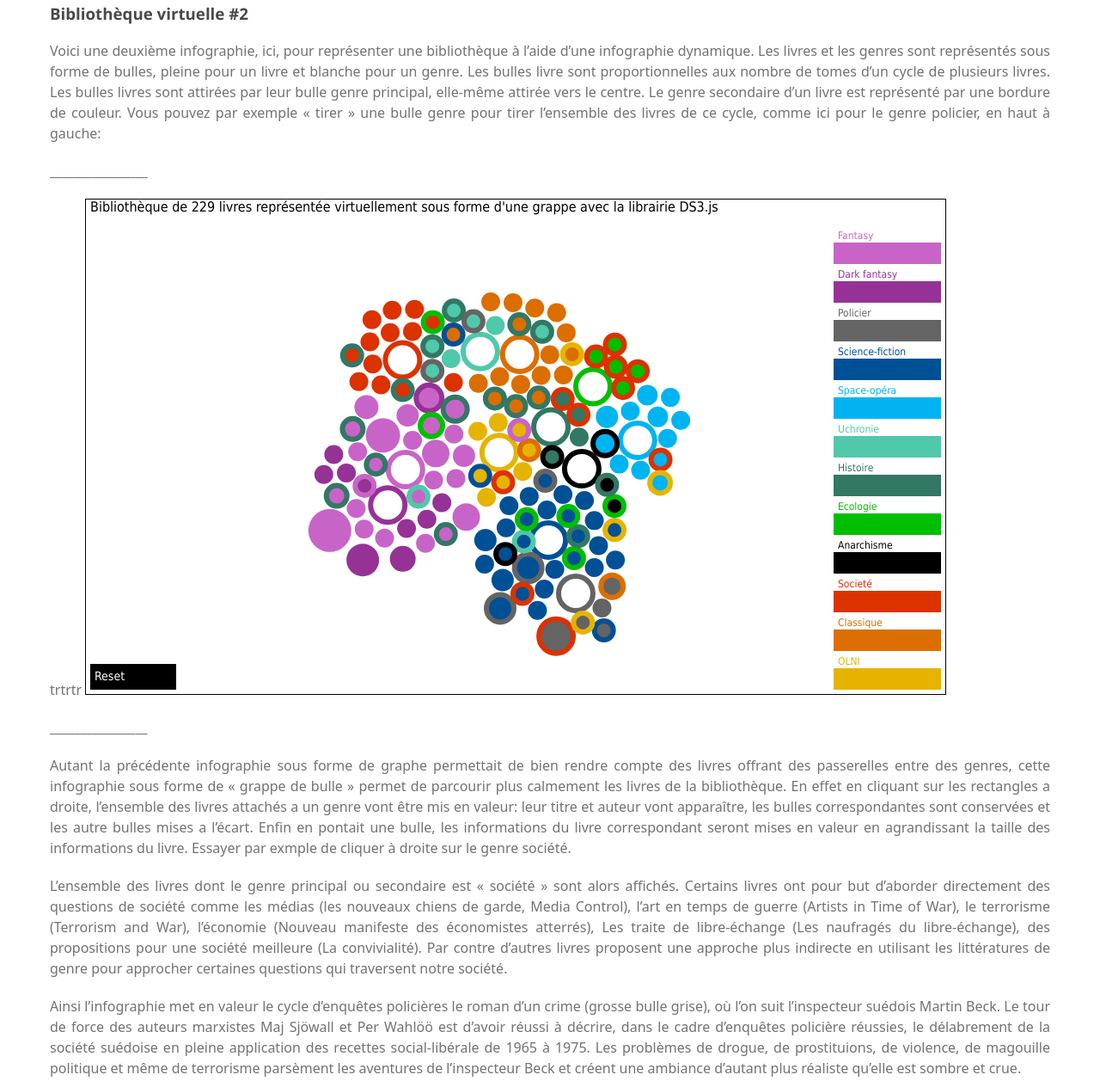
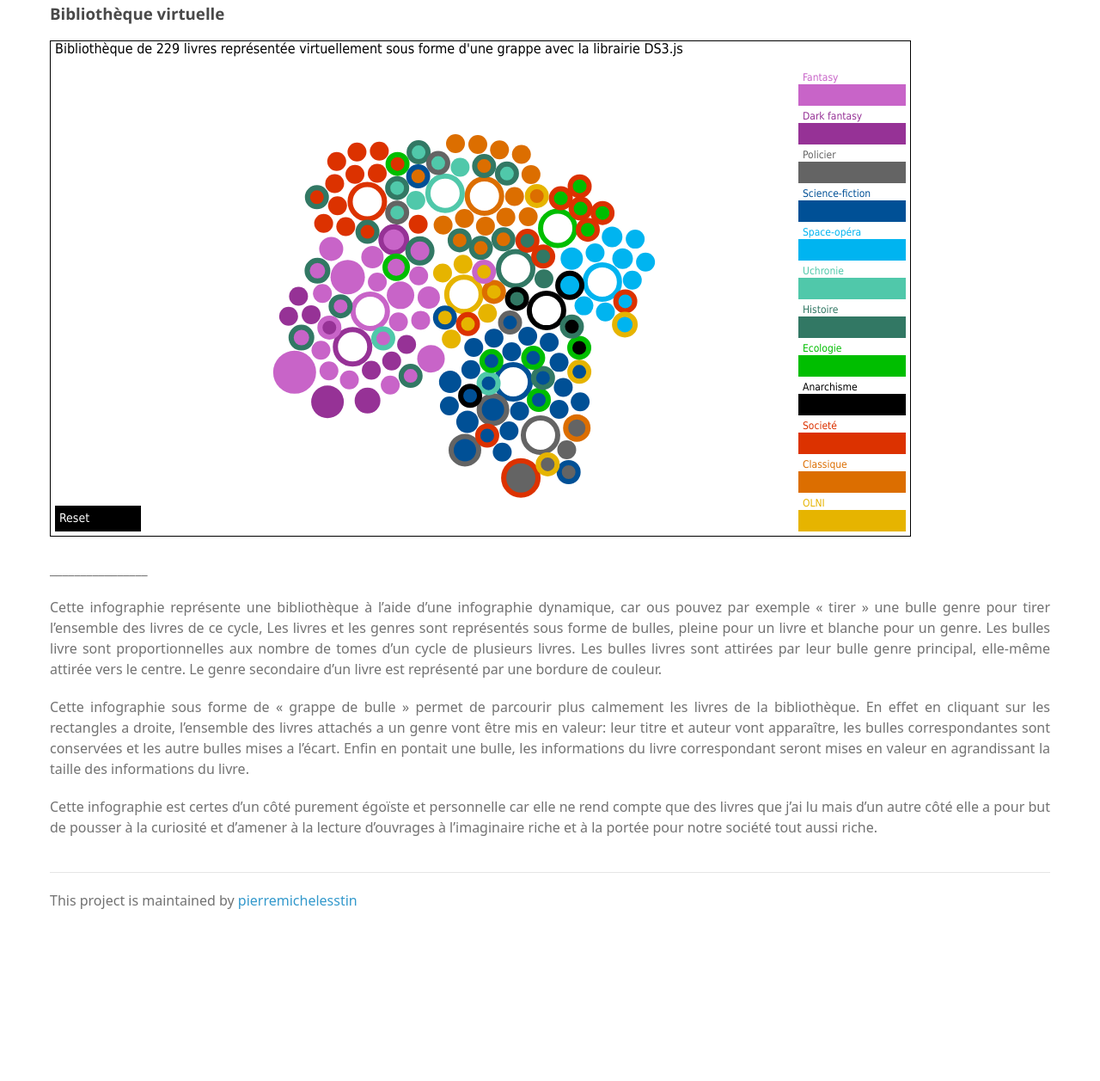
Before and after one commit to pierremichelesstin/site, a plain HTML site: page Bubbles.html in a window 1280 px wide. Shown: the part 401-1658 px from the top of the page at 86% size. After the commit the page ends 1538 px from the top, so only its background shows below. Drawn offline with nearby package versions, Linux system fonts and the light colour scheme; a web font is replaced by a local one.

Commit message:
Update Bubbles.html

```diff
--- a/Bubbles.html
+++ b/Bubbles.html
@@ -36,22 +36,9 @@
       <section>
         <h3>
 
-<a id="welcome-to-github-pages" class="anchor" href="#welcome-to-github-pages" aria-hidden="true"><span aria-hidden="true" class="octicon octicon-link"></span></a>Bibliothèque virtuelle #2</h3>
+<a id="welcome-to-github-pages" class="anchor" href="#welcome-to-github-pages" aria-hidden="true"><span aria-hidden="true" class="octicon octicon-link"></span></a>Bibliothèque virtuelle</h3>
 
 <p>
-Voici une deuxième infographie, ici, pour représenter une bibliothèque à l’aide d’une infographie dynamique.
-Les livres et les genres sont représentés sous forme de bulles, pleine pour un livre et blanche pour un genre.
-Les bulles livre sont proportionnelles aux nombre de tomes d’un cycle de plusieurs livres.
-Les bulles livres sont attirées par leur bulle genre principal, elle-même attirée vers le centre.
-Le genre secondaire d’un livre est représenté par une bordure de couleur. Vous pouvez par exemple « tirer »
-une bulle genre pour tirer l’ensemble des livres de ce cycle,
-comme ici pour le genre policier, en haut à gauche:
-</p>
-<p>
-________________
-</p>
-<p>
-trtrtr
 <graphe2></graphe2>
 <script type="text/javascript" src="javascripts/Bubbles_books_infography_v2.js"></script>
 </p>
@@ -59,39 +46,21 @@ trtrtr
 ________________
 </p>
 <p>
-Autant la précédente infographie sous forme de graphe permettait de bien rendre compte des livres
-offrant des passerelles entre des genres, cette infographie sous forme de « grappe de bulle » permet de
-parcourir plus calmement les livres de la bibliothèque. En effet en cliquant sur les rectangles a droite,
-l’ensemble des livres attachés a un genre vont être mis en valeur: leur titre et auteur vont apparaître,
-les bulles correspondantes sont conservées et les autre bulles mises a l’écart. Enfin en pontait une bulle,
-les informations du livre correspondant seront mises en valeur en agrandissant la taille des informations du livre.
-Essayer par exmple de cliquer à droite sur le genre société.
-</p>
-L’ensemble des livres dont le genre principal ou secondaire est « société » sont alors affichés.
-Certains livres ont pour but d’aborder directement des questions de société comme les médias
-(les nouveaux chiens de garde, Media Control), l’art en temps de guerre (Artists in Time of War),
-le terrorisme (Terrorism and War), l’économie (Nouveau manifeste des économistes atterrés),
-Les traite de libre-échange (Les naufragés du libre-échange), des propositions pour une société meilleure (La convivialité).
-Par contre d’autres livres proposent une approche plus indirecte en utilisant les littératures de genre pour
-approcher certaines questions qui traversent notre société.
+Cette infographie représente une bibliothèque à l’aide d’une infographie dynamique, car ous pouvez par exemple « tirer »
+une bulle genre pour tirer l’ensemble des livres de ce cycle,
+Les livres et les genres sont représentés sous forme de bulles, pleine pour un livre et blanche pour un genre.
+Les bulles livre sont proportionnelles aux nombre de tomes d’un cycle de plusieurs livres.
+Les bulles livres sont attirées par leur bulle genre principal, elle-même attirée vers le centre.
+Le genre secondaire d’un livre est représenté par une bordure de couleur.
 </p>
 <p>
-Ainsi l’infographie met en valeur le cycle d’enquêtes policières le roman d’un crime (grosse bulle grise),
-où l’on suit l’inspecteur suédois Martin Beck. Le tour de force des auteurs marxistes Maj Sjöwall et Per Wahlöö est
-d’avoir réussi à décrire, dans le cadre d’enquêtes policière réussies,  le délabrement de la société suédoise en pleine
-application des recettes social-libérale de 1965 à 1975. Les problèmes de drogue, de prostituions, de violence, de magouille
-politique et même de terrorisme parsèment les aventures de l’inspecteur Beck et créent une ambiance d’autant plus réaliste
-qu’elle est sombre et crue.
+Cette infographie sous forme de « grappe de bulle » permet de parcourir plus calmement les livres de la bibliothèque.
+En effet en cliquant sur les rectangles a droite, l’ensemble des livres attachés a un genre vont être mis en valeur:
+leur titre et auteur vont apparaître, les bulles correspondantes sont conservées et les autre bulles mises a l’écart.
+Enfin en pontait une bulle, les informations du livre correspondant seront mises en valeur en agrandissant la taille des informations du livre.
 </p>
 <p>
-J’aurais aussi pu vous parler du roman de science-fiction de Joëlle Wintrebert les olympiades truquées
-de qui aborde les problématique de dopage, ou encore  du chouette space-opéraLa bohême et l’ivraie d’Ayerdhal
-qui montre comment l’art et l’autorité s’entrechoque au sein de la société, voire du roman kafkaïen Epépé de Ferenc Karinthy,
-véritable OLNI (Objet Littéraire Non Identifié), qui décrit l’arrivée d’un homme dans une société inconnue où il ne saisit aucun
-code et semble perdu à jamais.
-</p>
-<p>
-En conclusion, cette infographie est certes d’un côté purement égoïste et personnelle car elle ne rend compte que
+Cette infographie est certes d’un côté purement égoïste et personnelle car elle ne rend compte que
 des livres que j’ai lu mais d’un autre côté elle a pour but de pousser à la curiosité et d’amener à la lecture
 d’ouvrages à l’imaginaire riche et à la portée pour notre société tout aussi riche.
 </p>
```
